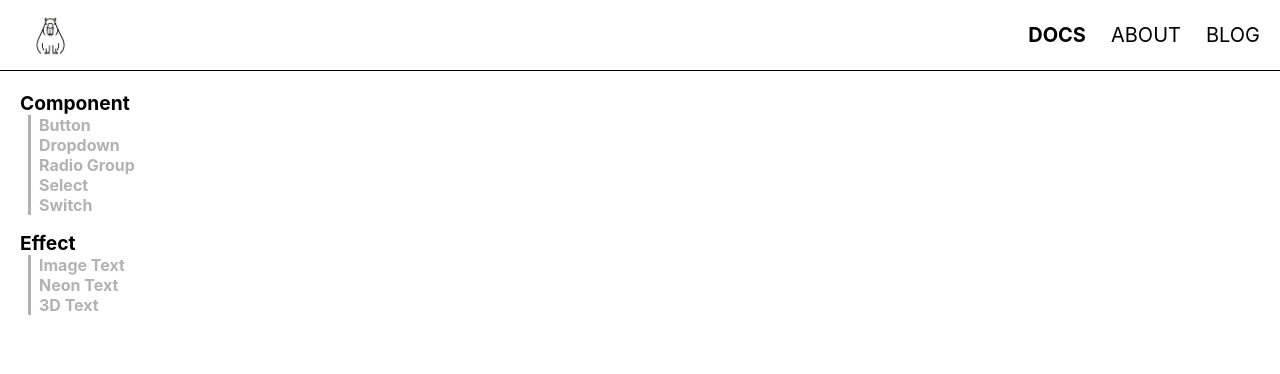
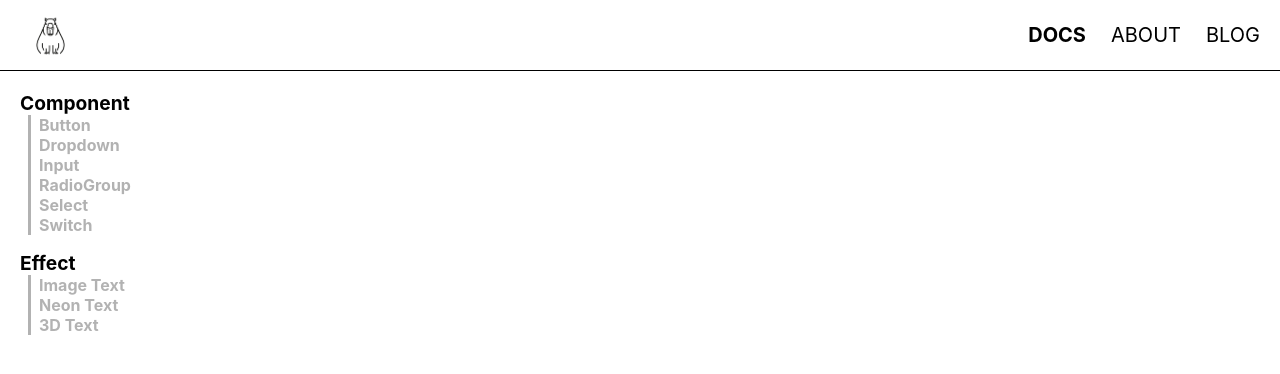
Before and after one commit to iven-yao/CapybaraUI, a React (Vite) app: page /docs in a window 1280 px wide. Shown: the top 374 px of the page. Built offline with nearby package versions, Linux system fonts and the light colour scheme; a web font is replaced by a local one.

Commit message:
organized app router and docs navlink in routerConstants

```diff
--- a/src/components/Docs/Docs.tsx
+++ b/src/components/Docs/Docs.tsx
@@ -1,6 +1,7 @@
 import React from "react";
 import { NavLink, Outlet } from "react-router-dom";
 import './Docs.scss';
+import { components, effects } from "../../constants/routerConstants";
 
 const Docs = () => {
     return (
@@ -9,18 +10,19 @@ const Docs = () => {
                 <nav>
                     <div>Component</div>
                     <ul style={{listStyle:'none'}}>
-                        <li><NavLink to={"./button"}>Button</NavLink></li>
-                        <li><NavLink to={"./dropdown"}>Dropdown</NavLink></li>
-                        {/* <li><NavLink to={"./navbar"}>Navbar</NavLink></li> */}
-                        <li><NavLink to={"./radio-group"}>Radio Group</NavLink></li>
-                        <li><NavLink to={"./select"}>Select</NavLink></li>
-                        <li><NavLink to={"./switch"}>Switch</NavLink></li>
+                        {components.map((component) => (
+                            <li key={component.label}>
+                                <NavLink to={component.link}>{component.label}</NavLink>
+                            </li>
+                        ))}
                     </ul>
                     <div>Effect</div>
                     <ul style={{listStyle:'none'}}>
-                        <li><NavLink to={"./image-text"}>Image Text</NavLink></li>
-                        <li><NavLink to={"./neon-text"}>Neon Text</NavLink></li>
-                        <li><NavLink to={"./3d-text"}>3D Text</NavLink></li>
+                        {effects.map((effect) => (
+                            <li key={effect.label}>
+                                <NavLink to={effect.link}>{effect.label}</NavLink>
+                            </li>
+                        ))}
                     </ul>
                 </nav>
             </div>
--- /dev/null
+++ b/src/constants/routerConstants.tsx
@@ -0,0 +1,70 @@
+import React from "react";
+import ButtonDocs from "../components/Button/ButtonDocs";
+import DropdownDocs from "../components/Dropdown/DropdownDocs";
+import InputDocs from "../components/Input/InputDocs";
+import RadioGroupDocs from "../components/RadioGroup/RadioGroupDocs";
+import SelectDocs from "../components/Select/SelectDocs";
+import SwitchDocs from "../components/Switch/SwitchDocs";
+import ImageTextDocs from "../components/Text/ImageTextDocs";
+import NeonTextDocs from "../components/Text/NeonTextDocs";
+import ThreeDTextDocs from "../components/Text/ThreeDTextDocs";
+
+export const components = [
+    {
+        label:"Button",
+        link: "/docs/button",
+        path: "button",
+        element: <ButtonDocs/>
+    },
+    {
+        label:"Dropdown",
+        link: "/docs/dropdown",
+        path: "dropdown",
+        element: <DropdownDocs/>
+    },
+    {
+        label:"Input",
+        link: "/docs/input",
+        path: "input",
+        element: <InputDocs/>
+    },
+    {
+        label:"RadioGroup",
+        link: "/docs/radio-group",
+        path: "radio-group",
+        element: <RadioGroupDocs/>
+    },
+    {
+        label:"Select",
+        link: "/docs/select",
+        path: "select",
+        element: <SelectDocs/>
+    },
+    {
+        label:"Switch",
+        link: "/docs/switch",
+        path: "switch",
+        element: <SwitchDocs/>
+    },
+];
+
+export const effects = [
+    {
+        label:"Image Text",
+        link: "/docs/image-text",
+        path:"image-text",
+        element: <ImageTextDocs />
+      },
+      {
+        label:"Neon Text",
+        link: "/docs/neon-text",
+        path:"neon-text",
+        element: <NeonTextDocs />
+      },
+      {
+        label:"3D Text",
+        link: "/docs/3d-text",
+        path:"3d-text",
+        element: <ThreeDTextDocs />
+      },
+]
```
Also changed, not shown: src/AppRouter.tsx (+6 -48 lines).
